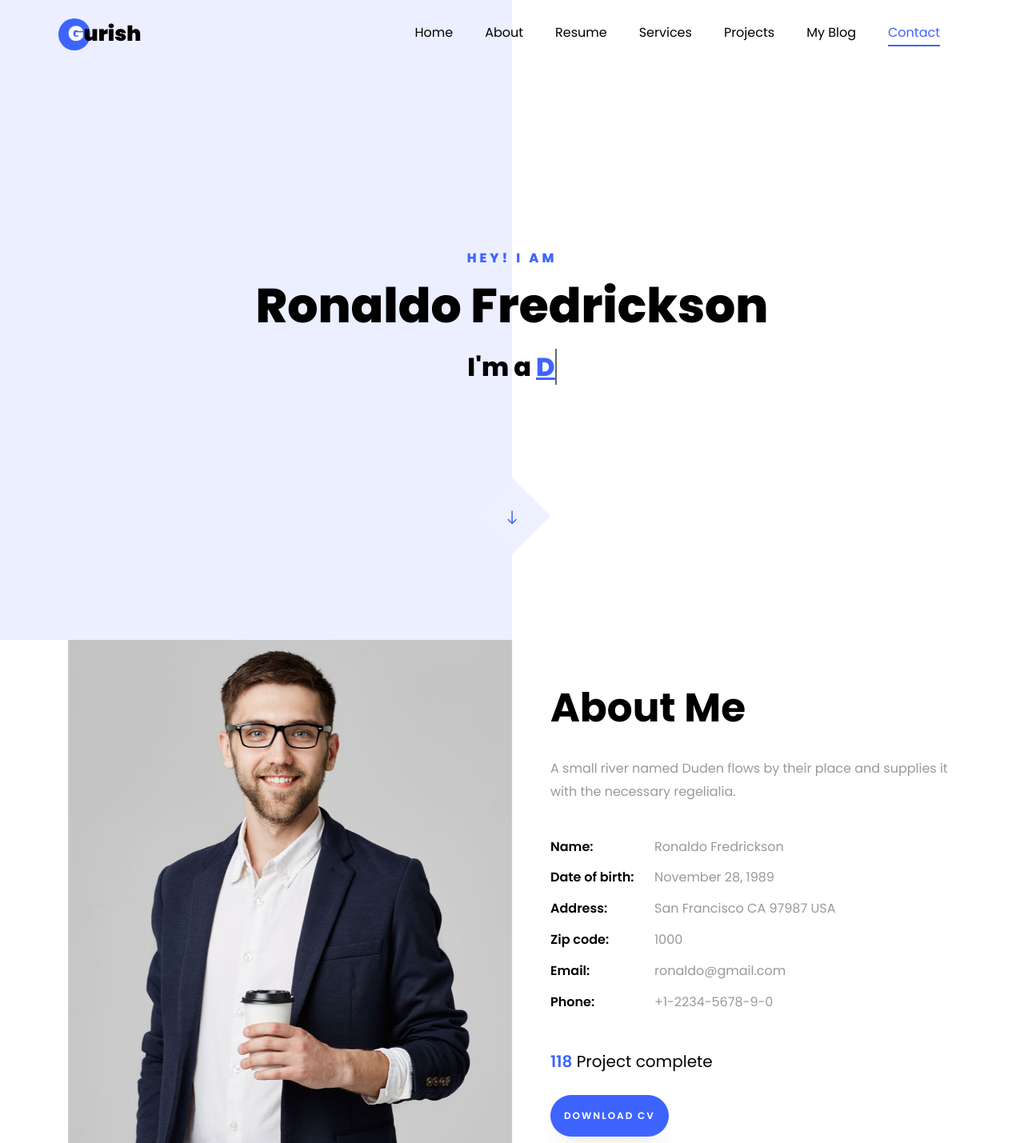
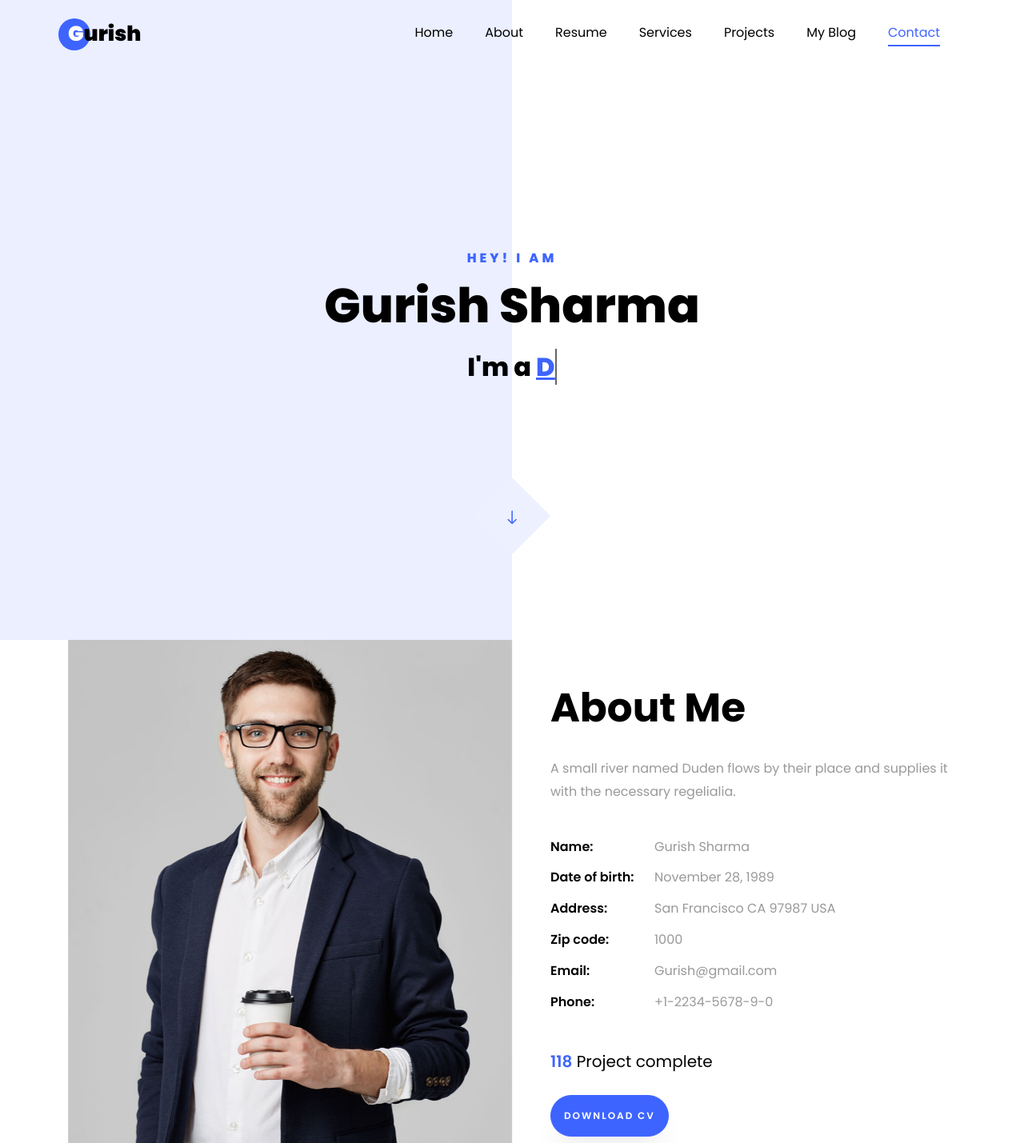
Before and after one commit to gurishsharma/gurishsharma.github.io, a plain HTML site: page index.html in a window 1280 px wide. Shown: the top 1429 px of the page at 80% size. Drawn offline with Linux system fonts and the light colour scheme; files whose address does not match are found by name.

Commit message:
push 4
epic

```diff
--- a/index.html
+++ b/index.html
@@ -52,7 +52,7 @@
           <div class="col-lg-8 col-md-6 ftco-animate d-flex align-items-center">
           	<div class="text text-center">
           		<span class="subheading">Hey! I am</span>
-		  				<h1>Ronaldo Fredrickson</h1>
+		  				<h1>Gurish Sharma</h1>
 			  				<h2>I'm a
 								  <span
 								     class="txt-rotate"
@@ -88,11 +88,11 @@
 		            <h2 class="mb-4">About Me</h2>
 		            <p>A small river named Duden flows by their place and supplies it with the necessary regelialia.</p>
 		            <ul class="about-info mt-4 px-md-0 px-2">
-		            	<li class="d-flex"><span>Name:</span> <span>Ronaldo Fredrickson</span></li>
+		            	<li class="d-flex"><span>Name:</span> <span>Gurish Sharma</span></li>
 		            	<li class="d-flex"><span>Date of birth:</span> <span>November 28, 1989</span></li>
 		            	<li class="d-flex"><span>Address:</span> <span>San Francisco CA 97987 USA</span></li>
 		            	<li class="d-flex"><span>Zip code:</span> <span>1000</span></li>
-		            	<li class="d-flex"><span>Email:</span> <span>ronaldo@gmail.com</span></li>
+		            	<li class="d-flex"><span>Email:</span> <span>Gurish@gmail.com</span></li>
 		            	<li class="d-flex"><span>Phone: </span> <span>+1-2234-5678-9-0</span></li>
 		            </ul>
 		          </div>
```
